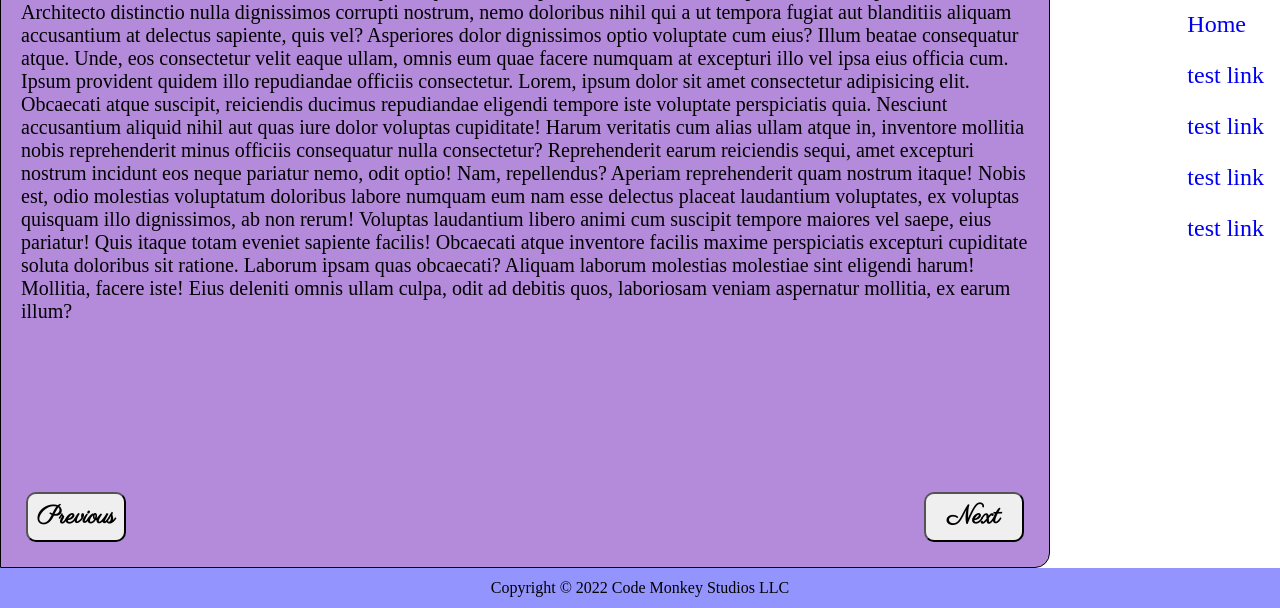
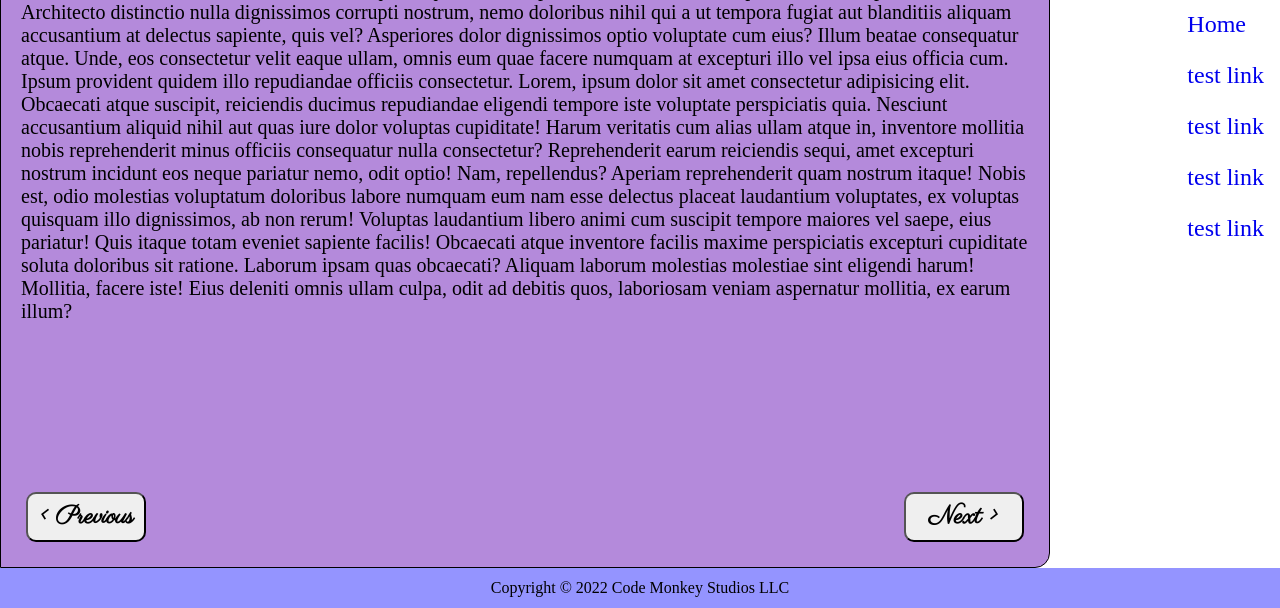
Before and after one commit to DDeShon/E-Reader, a plain HTML site: page index.html in a window 1280 px wide. Shown: the part 192-800 px from the top of the page. Drawn offline with Linux system fonts and the light colour scheme.

Commit message:
working on reader-section

```diff
--- a/index.html
+++ b/index.html
@@ -53,8 +53,8 @@
         Aliquam laborum molestias molestiae sint eligendi harum! Mollitia,
         facere iste! Eius deleniti omnis ullam culpa, odit ad debitis quos,
         laboriosam veniam aspernatur mollitia, ex earum illum?
-        <button id="page-btn" class="btn-prev">Previous</button>
-        <button id="page-btn" class="btn-next">Next</button>
+        <button id="page-btn" class="btn-prev">< Previous</button>
+        <button id="page-btn" class="btn-next">Next ></button>
       </div>
 
       <div id="nav-panel">
--- a/styles.css
+++ b/styles.css
@@ -43,7 +43,7 @@
   position: absolute;
   bottom: 1em;
   margin-top: 1em;
-  width: 100px;
+  width: 120px;
   padding: 0.25em;
   border-radius: 10px;
   font-family: "Parisienne", cursive;
```
